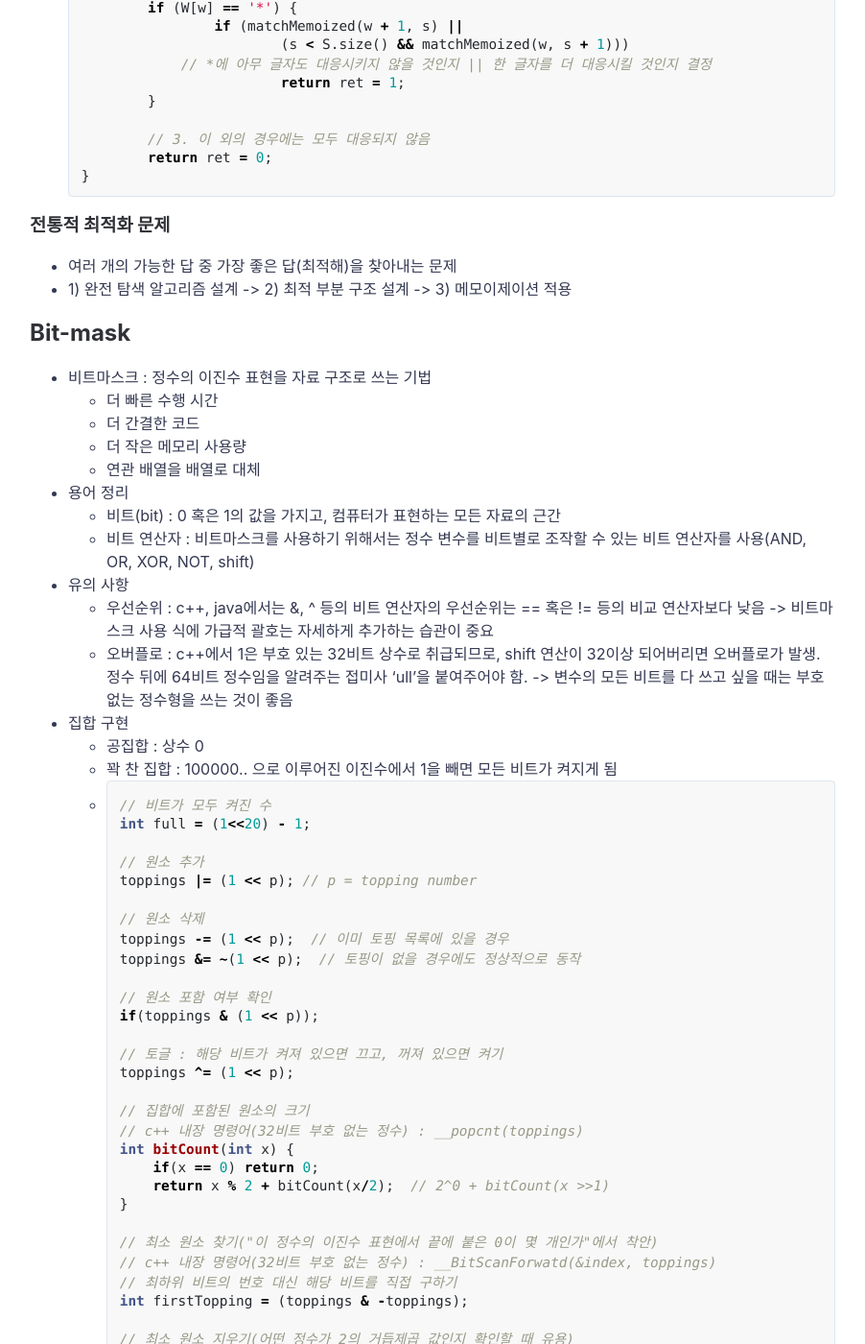
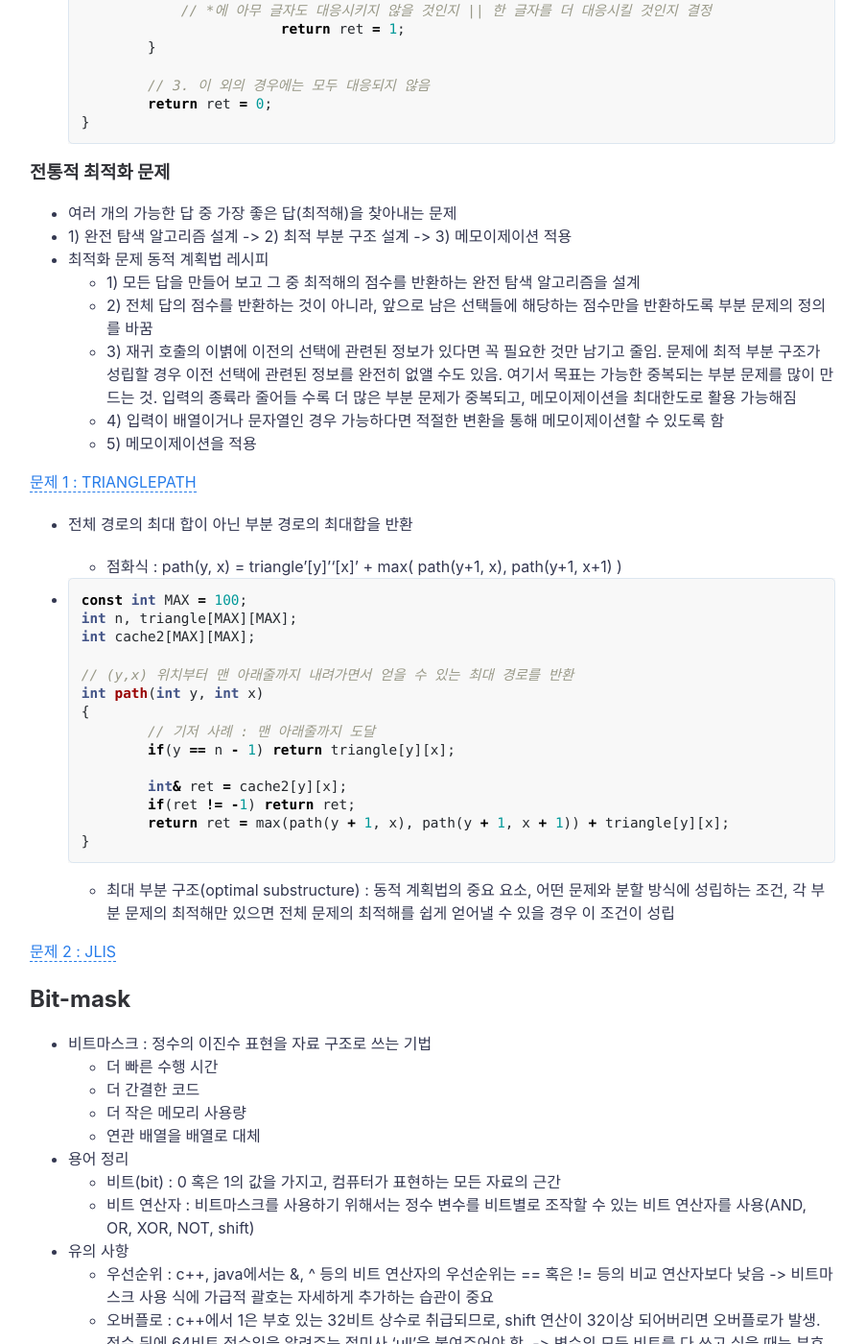
Before and after one commit to jihunparkme/jihunparkme.github.io, a Jekyll site: the page built from _posts/2020-01-06-Algorithm_2.md, in a window 1280 px wide and 1400 px high, scrolled down 6395 px. Shown: the whole window at 96% size, without its empty margins (189-1091 px from the left). Built offline with Jekyll 4.4.1, drawn with Linux system fonts in a browser that asks for light colours; comment, search, counter and statistics services are not loaded; some of the changed text lies outside the part shown.

Commit message:
Edit: add contents

````diff
--- a/_posts/2020-01-06-Algorithm_2.md
+++ b/_posts/2020-01-06-Algorithm_2.md
@@ -263,6 +261,39 @@ featured-img: algorithms
 
 - 여러 개의 가능한 답 중 가장 좋은 답(최적해)을 찾아내는 문제
 - 1) 완전 탐색 알고리즘 설계 -> 2) 최적 부분 구조 설계 -> 3) 메모이제이션 적용
+- 최적화 문제 동적 계획법 레시피
+  - 1) 모든 답을 만들어 보고 그 중 최적해의 점수를 반환하는 완전 탐색 알고리즘을 설계
+  - 2) 전체 답의 점수를 반환하는 것이 아니라, 앞으로 남은 선택들에 해당하는 점수만을 반환하도록 부분 문제의 정의를 바꿈
+  - 3) 재귀 호출의 이볅에 이전의 선택에 관련된 정보가 있다면 꼭 필요한 것만 남기고 줄임. 문제에 최적 부분 구조가 성립할 경우 이전 선택에 관련된 정보를 완전히 없앨 수도 있음. 여기서 목표는 가능한 중복되는 부분 문제를 많이 만드는 것. 입력의 종륙라 줄어들 수록 더 많은 부분 문제가 중복되고, 메모이제이션을 최대한도로 활용 가능해짐
+  - 4) 입력이 배열이거나 문자열인 경우 가능하다면 적절한 변환을 통해 메모이제이션할 수 있도록 함
+  - 5) 메모이제이션을 적용
+
+[문제 1 : TRIANGLEPATH](https://algospot.com/judge/problem/read/TRIANGLEPATH){: target="_blank"}
+
+- 전체 경로의 최대 합이 아닌 부분 경로의 최대합을 반환
+
+  - 점화식 : path(y, x) = triangle'[y]''[x]' + max( path(y+1, x), path(y+1, x+1) )
+
+- ```c++
+  const int MAX = 100;
+  int n, triangle[MAX][MAX];
+  int cache2[MAX][MAX];
+
+  // (y,x) 위치부터 맨 아래줄까지 내려가면서 얻을 수 있는 최대 경로를 반환
+  int path(int y, int x)
+  {
+  	// 기저 사례 : 맨 아래줄까지 도달
+  	if(y == n - 1) return triangle[y][x];
+
+  	int& ret = cache2[y][x];
+  	if(ret != -1) return ret;
+  	return ret = max(path(y + 1, x), path(y + 1, x + 1)) + triangle[y][x];
+  }
+  ```
+
+  - 최대 부분 구조(optimal substructure) : 동적 계획법의 중요 요소, 어떤 문제와 분할 방식에 성립하는 조건, 각 부분 문제의 최적해만 있으면 전체 문제의 최적해를 쉽게 얻어낼 수 있을 경우 이 조건이 성립
+
+[문제 2 : JLIS](https://algospot.com/judge/problem/read/JLIS){: target="_blank"}
 
 ## Bit-mask
 
````
Also changed, not shown: other parts of _posts/2020-01-06-Algorithm_2.md (+1 -3 lines).
